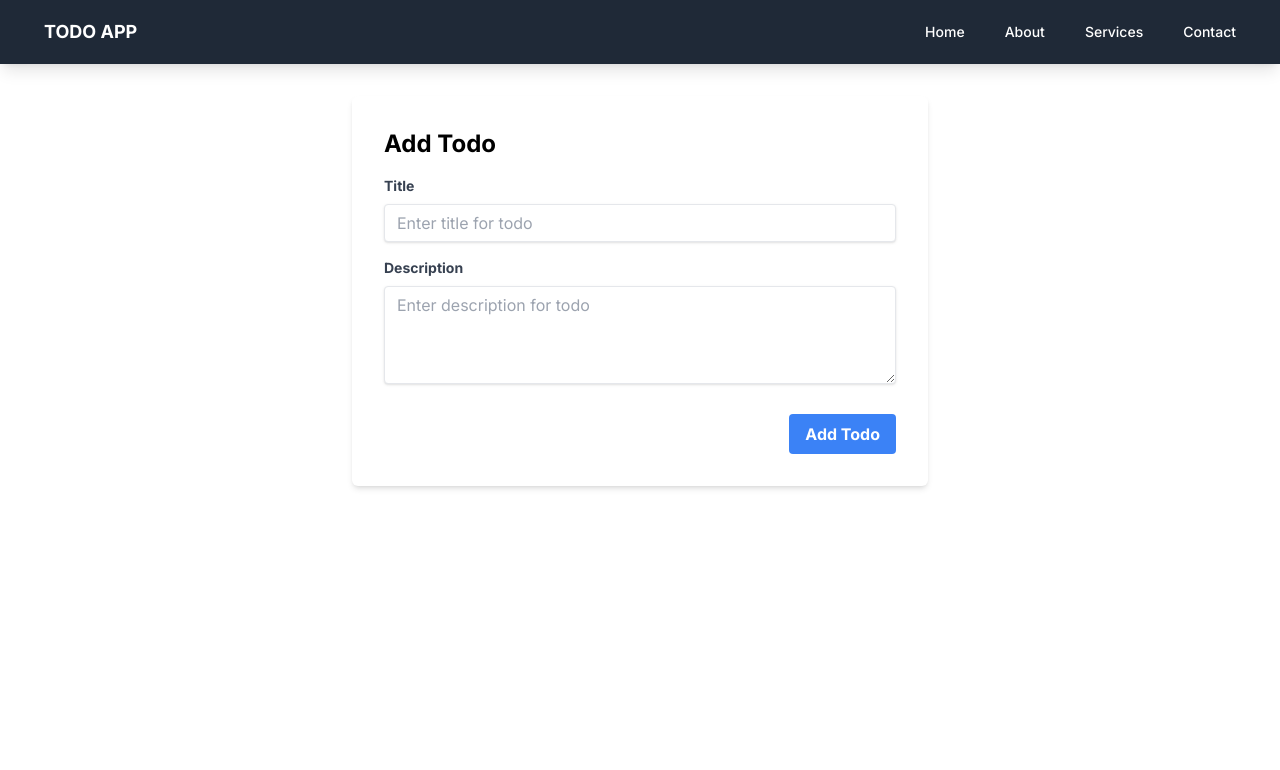
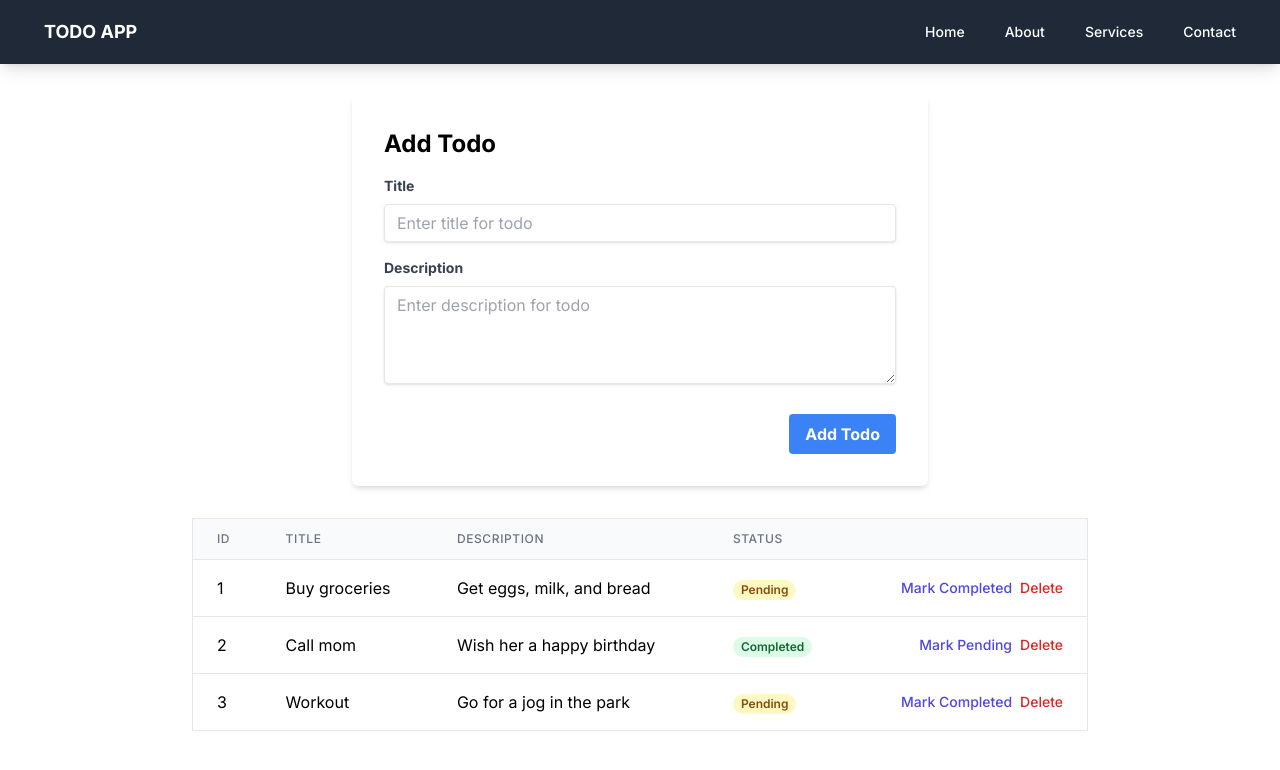
Before and after one commit to saurav-ghimire/Todo-App-Next-JS-with-MongoDB, a Next.js app: page / in a window 1280 px wide. Shown: the top 770 px of the page. Built offline with nearby package versions, Linux system fonts and the light colour scheme.

Commit message:
Todo Listing Table is created

```diff
--- a/src/app/layout.js
+++ b/src/app/layout.js
@@ -13,8 +13,9 @@ export default function RootLayout({ children }) {
   return (
     <html lang="en">
       <body className={inter.className}>
-      <Navbar />
-        {children}</body>
+        <Navbar />
+        {children}
+        </body>
     </html>
   );
 }
--- a/src/app/page.js
+++ b/src/app/page.js
@@ -1,6 +1,7 @@
 // components/TodoForm.js
 "use client"
 
+import TodoTable from '@/components/Form/page';
 import { useRef } from 'react';
 
 
@@ -14,6 +15,7 @@ const TodoForm = () => {
   }
 
   return (
+    <>
     <div className="max-w-xl mx-auto bg-white p-8 mt-8 rounded-md shadow-md">
       <h2 className="text-2xl font-bold mb-4">Add Todo</h2>
       <form onSubmit={handle} >
@@ -51,6 +53,8 @@ const TodoForm = () => {
         </div>
       </form>
     </div>
+    <TodoTable />
+    </>
   );
 };
 
--- /dev/null
+++ b/src/components/Form/page.js
@@ -0,0 +1,69 @@
+const TodoTable = () => {
+  return (
+    <div className="max-w-4xl mx-auto mt-8">
+      <table className="min-w-full bg-white border border-gray-200">
+        <thead>
+          <tr>
+            <th className="px-6 py-3 border-b border-gray-200 bg-gray-50 text-left text-xs font-medium text-gray-500 uppercase tracking-wider">ID</th>
+            <th className="px-6 py-3 border-b border-gray-200 bg-gray-50 text-left text-xs font-medium text-gray-500 uppercase tracking-wider">Title</th>
+            <th className="px-6 py-3 border-b border-gray-200 bg-gray-50 text-left text-xs font-medium text-gray-500 uppercase tracking-wider">Description</th>
+            <th className="px-6 py-3 border-b border-gray-200 bg-gray-50 text-left text-xs font-medium text-gray-500 uppercase tracking-wider">Status</th>
+            <th className="px-6 py-3 border-b border-gray-200 bg-gray-50"></th>
+          </tr>
+        </thead>
+        <tbody className="divide-y divide-gray-200">
+          <tr>
+            <td className="px-6 py-4 whitespace-nowrap">1</td>
+            <td className="px-6 py-4 whitespace-nowrap">Buy groceries</td>
+            <td className="px-6 py-4 whitespace-nowrap">Get eggs, milk, and bread</td>
+            <td className="px-6 py-4 whitespace-nowrap">
+              <span className="px-2 inline-flex text-xs leading-5 font-semibold rounded-full bg-yellow-100 text-yellow-800">Pending</span>
+            </td>
+            <td className="px-6 py-4 whitespace-nowrap text-right text-sm font-medium">
+              <button className="text-indigo-600 hover:text-indigo-900 focus:outline-none">
+                Mark Completed
+              </button>
+              <button className="ml-2 text-red-600 hover:text-red-900 focus:outline-none">
+                Delete
+              </button>
+            </td>
+          </tr>
+          <tr>
+            <td className="px-6 py-4 whitespace-nowrap">2</td>
+            <td className="px-6 py-4 whitespace-nowrap">Call mom</td>
+            <td className="px-6 py-4 whitespace-nowrap">Wish her a happy birthday</td>
+            <td className="px-6 py-4 whitespace-nowrap">
+              <span className="px-2 inline-flex text-xs leading-5 font-semibold rounded-full bg-green-100 text-green-800">Completed</span>
+            </td>
+            <td className="px-6 py-4 whitespace-nowrap text-right text-sm font-medium">
+              <button className="text-indigo-600 hover:text-indigo-900 focus:outline-none">
+                Mark Pending
+              </button>
+              <button className="ml-2 text-red-600 hover:text-red-900 focus:outline-none">
+                Delete
+              </button>
+            </td>
+          </tr>
+          <tr>
+            <td className="px-6 py-4 whitespace-nowrap">3</td>
+            <td className="px-6 py-4 whitespace-nowrap">Workout</td>
+            <td className="px-6 py-4 whitespace-nowrap">Go for a jog in the park</td>
+            <td className="px-6 py-4 whitespace-nowrap">
+              <span className="px-2 inline-flex text-xs leading-5 font-semibold rounded-full bg-yellow-100 text-yellow-800">Pending</span>
+            </td>
+            <td className="px-6 py-4 whitespace-nowrap text-right text-sm font-medium">
+              <button className="text-indigo-600 hover:text-indigo-900 focus:outline-none">
+                Mark Completed
+              </button>
+              <button className="ml-2 text-red-600 hover:text-red-900 focus:outline-none">
+                Delete
+              </button>
+            </td>
+          </tr>
+        </tbody>
+      </table>
+    </div>
+  );
+};
+
+export default TodoTable;
```
